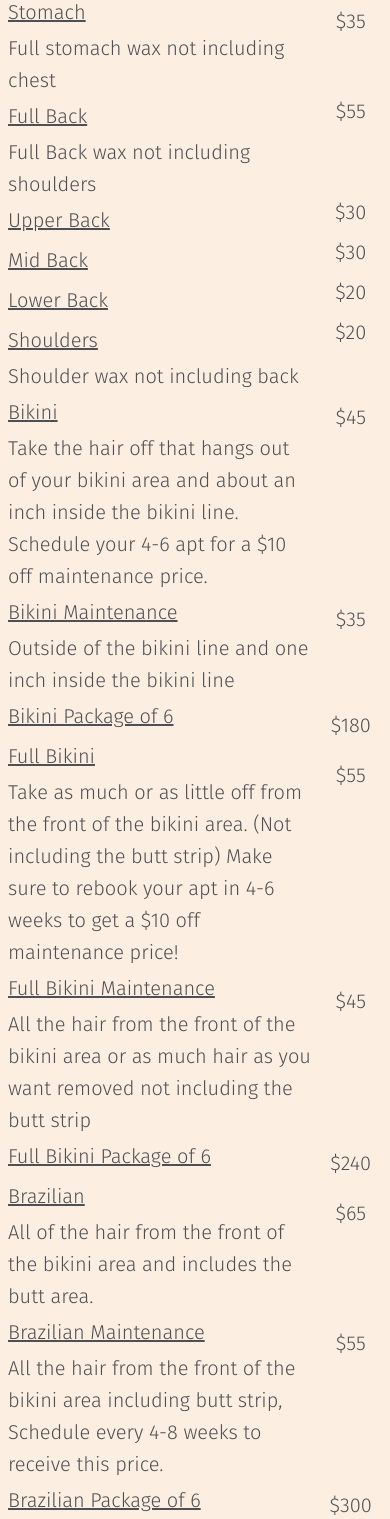
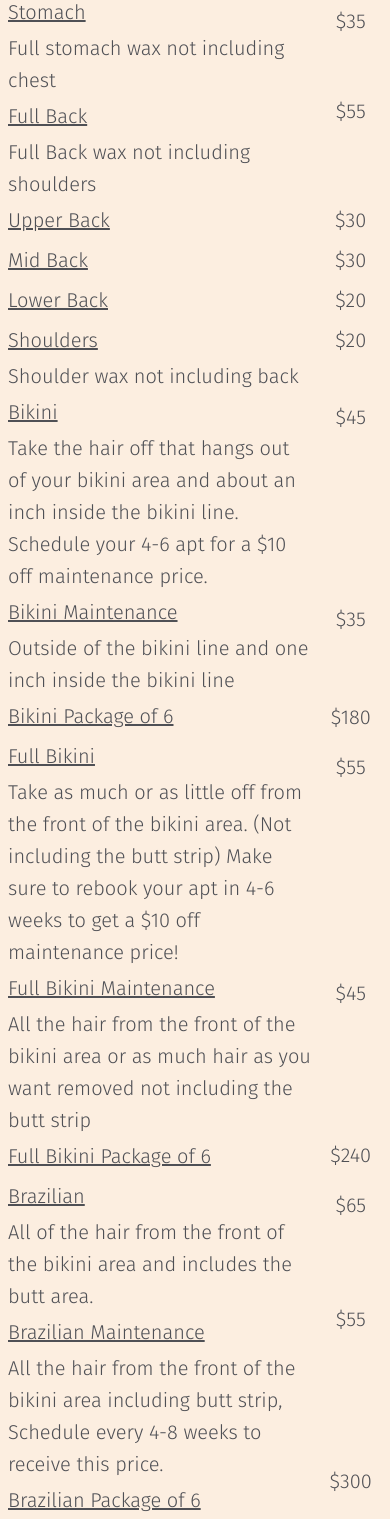
Before and after one commit to mattrowley10/NixFix, a React (Vite) app: page /wax in a window 390 px wide. Shown: the part 1999-3518 px from the top of the page. Built offline with nearby package versions, Linux system fonts and the light colour scheme.

Commit message:
phone wax

```diff
--- a/src/Components/WaxDescription.jsx
+++ b/src/Components/WaxDescription.jsx
@@ -290,7 +290,7 @@ export default function WaxDescription() {
         >
           $55
         </li>
-        <li id="22" className=" mt-14 sm:mt-16 md:mt-8 xl:mt-8 2xl:mt-8">
+        <li id="22" className=" mt-16 sm:mt-16 md:mt-8 xl:mt-8 2xl:mt-8">
           $30
         </li>
         <li id="23" className="">
@@ -304,7 +304,7 @@ export default function WaxDescription() {
         </li>
         <li
           id="26"
-          className="wax-pricing mt-10 sm:mt-6 md:mt-8 xl:mt-8 2xl:mt-10"
+          className="wax-pricing mt-8 sm:mt-6 md:mt-8 xl:mt-8 2xl:mt-10"
         >
           $45
         </li>
@@ -316,7 +316,7 @@ export default function WaxDescription() {
         </li>
         <li
           id="28"
-          className="wax-pricing mt-14 sm:mt-14 md:mt-6 lg:mt-16 xl:mt-8 2xl:mt-6"
+          className="wax-pricing mt-12 sm:mt-14 md:mt-6 lg:mt-16 xl:mt-8 2xl:mt-6"
         >
           $180
         </li>
@@ -340,7 +340,7 @@ export default function WaxDescription() {
         </li>
         <li
           id="33"
-          className="wax-pricing mt-20 sm:mt-20 md:mt-8 lg:mt-16 xl:mt-16 2xl:mt-6"
+          className="wax-pricing mt-16 sm:mt-20 md:mt-8 lg:mt-16 xl:mt-16 2xl:mt-6"
         >
           $55
         </li>
```
